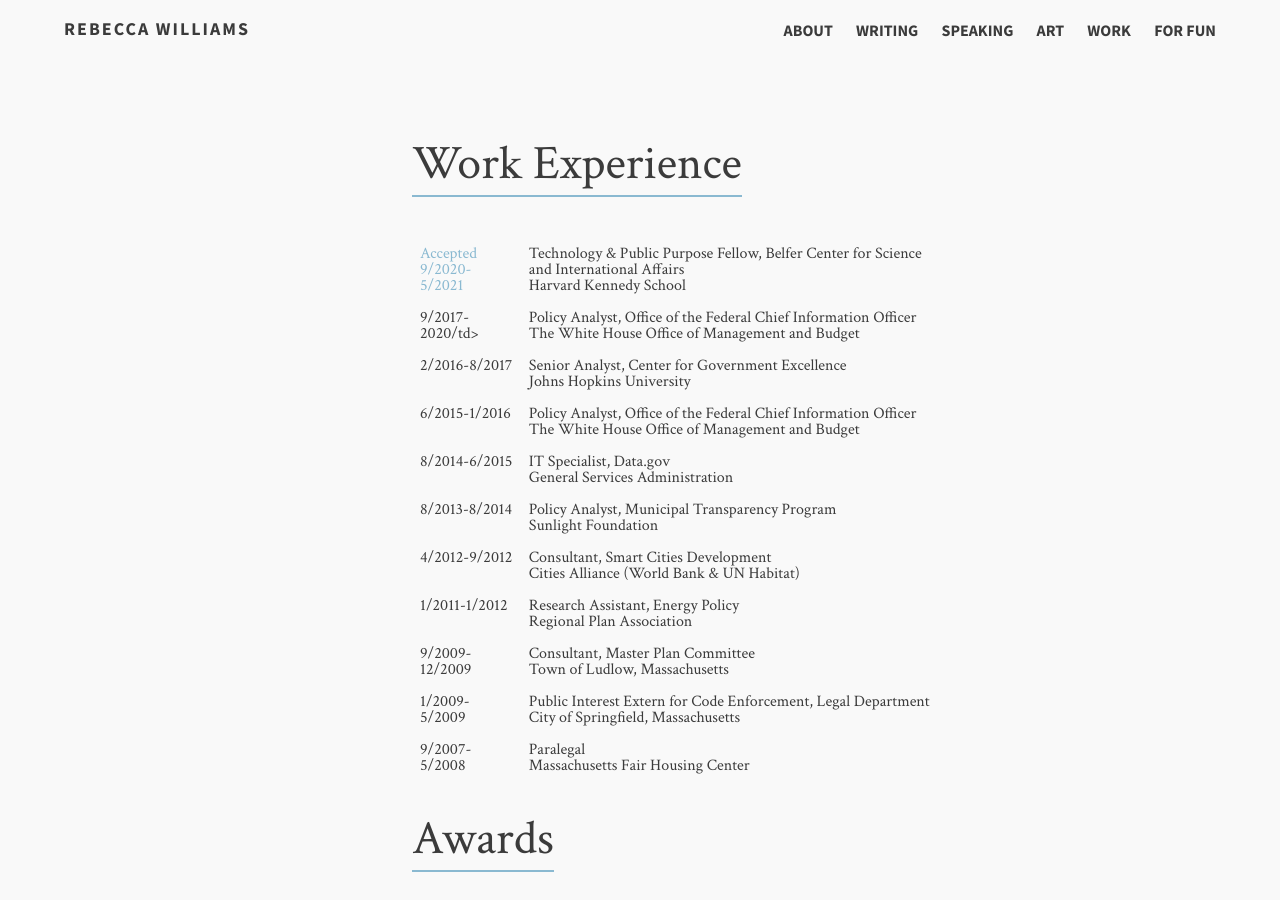
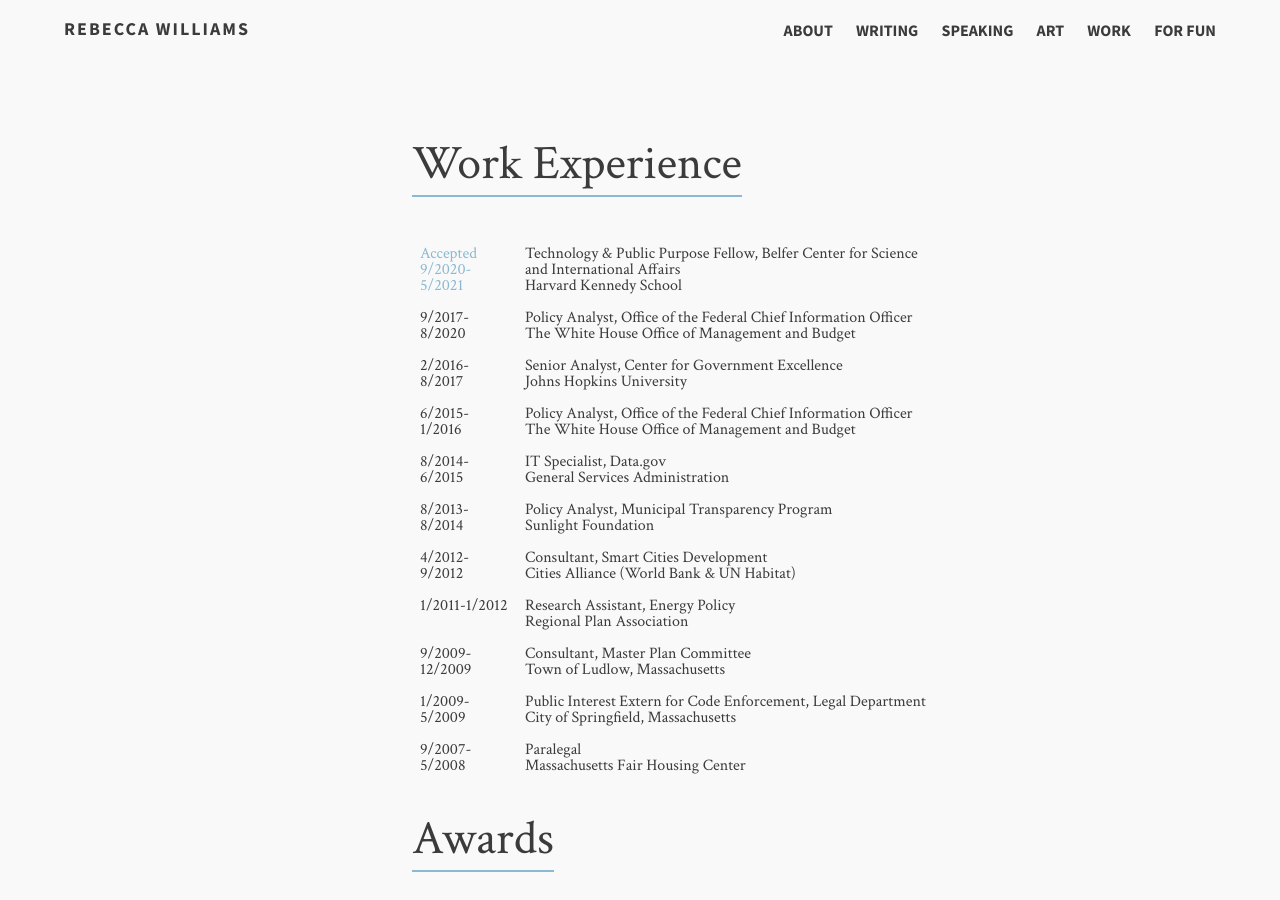
Before and after one commit to rebeccawilliams/rebeccawilliams.us, a Jekyll site: the page built from work.md, in a window 1280 px wide and 900 px high. Built offline with Jekyll 4.4.1, drawn with Linux system fonts in a browser that asks for light colours; nearby versions of some CDN libraries.

Commit message:
Update work.html

```diff
--- a/_layouts/work.html
+++ b/_layouts/work.html
@@ -23,7 +23,7 @@
      Harvard Kennedy School</i></td>
 </tr>
 <tr>
-    <td>9/2017-2020/td>
+    <td>9/2017-8/2020</td>
    <td>Policy Analyst, Office of the Federal Chief Information Officer<br>
 The White House Office of Management and Budget</td>
 </tr>
```
